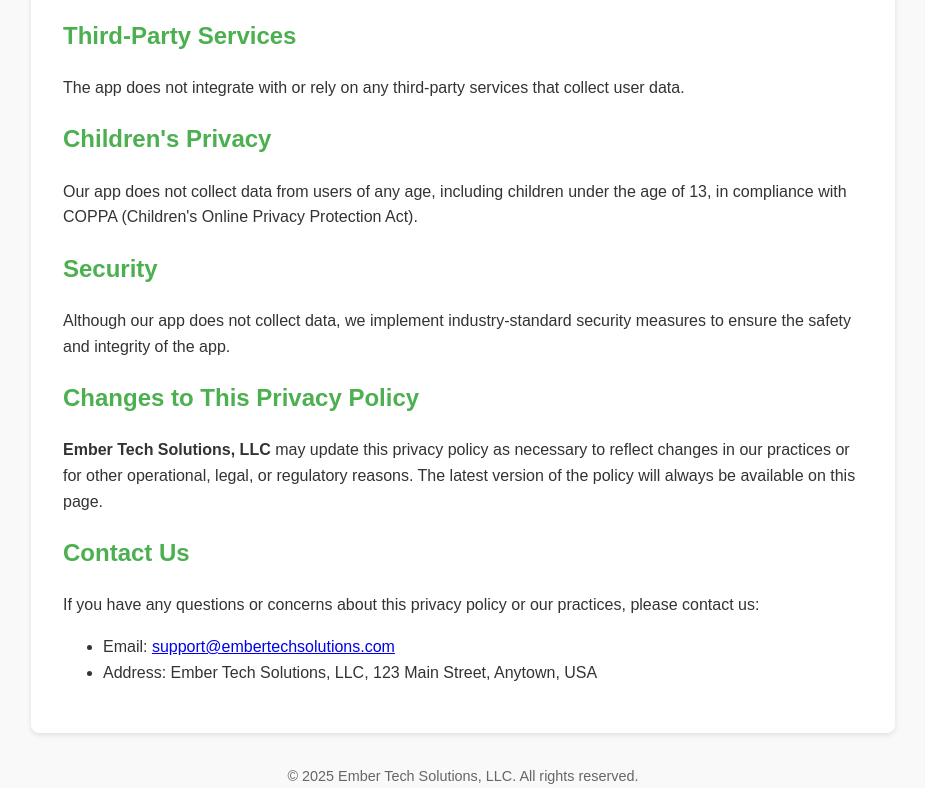
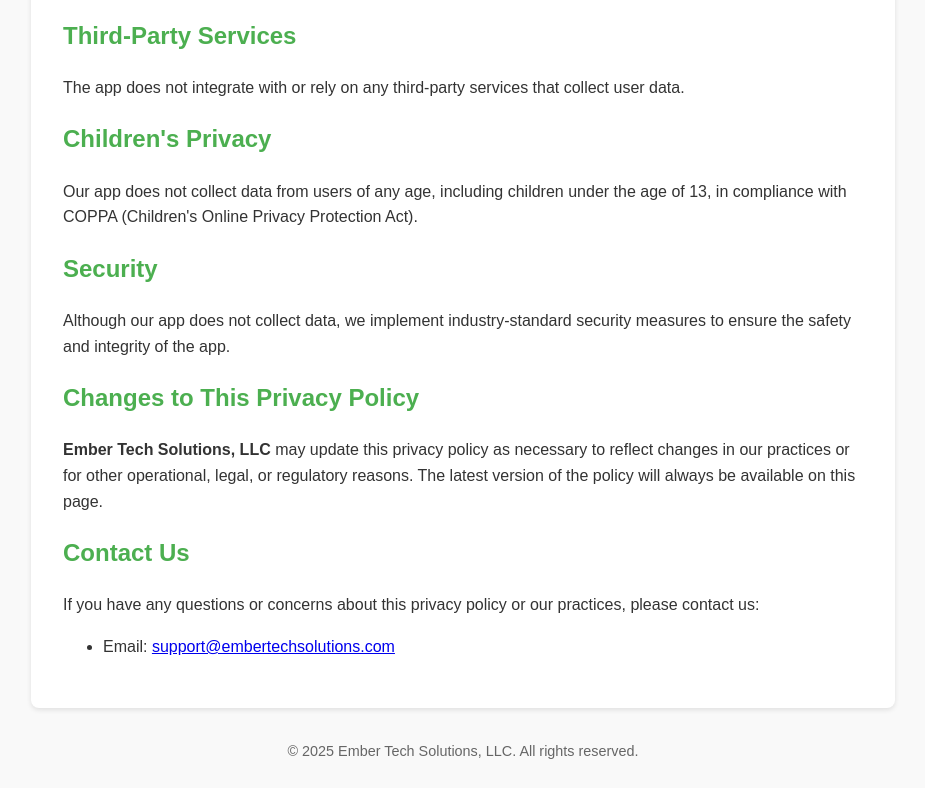
Before and after one commit to kab102395/privacy.github.io, a plain HTML site: page index.html in a window 1280 px wide. Shown: the part 561-1349 px from the top of the page, without its empty margins (177-1102 px from the left). After the commit the page ends 1324 px from the top, so only its background shows below. Drawn offline with Linux system fonts and the light colour scheme.

Commit message:
update 3

```diff
--- a/index.html
+++ b/index.html
@@ -71,7 +71,7 @@
         <p>If you have any questions or concerns about this privacy policy or our practices, please contact us:</p>
         <ul>
             <li>Email: <a href="mailto:support@embertechsolutions.com">support@embertechsolutions.com</a></li>
-            <li>Address: Ember Tech Solutions, LLC, 123 Main Street, Anytown, USA</li>
+
         </ul>
     </main>
     <footer>
```
